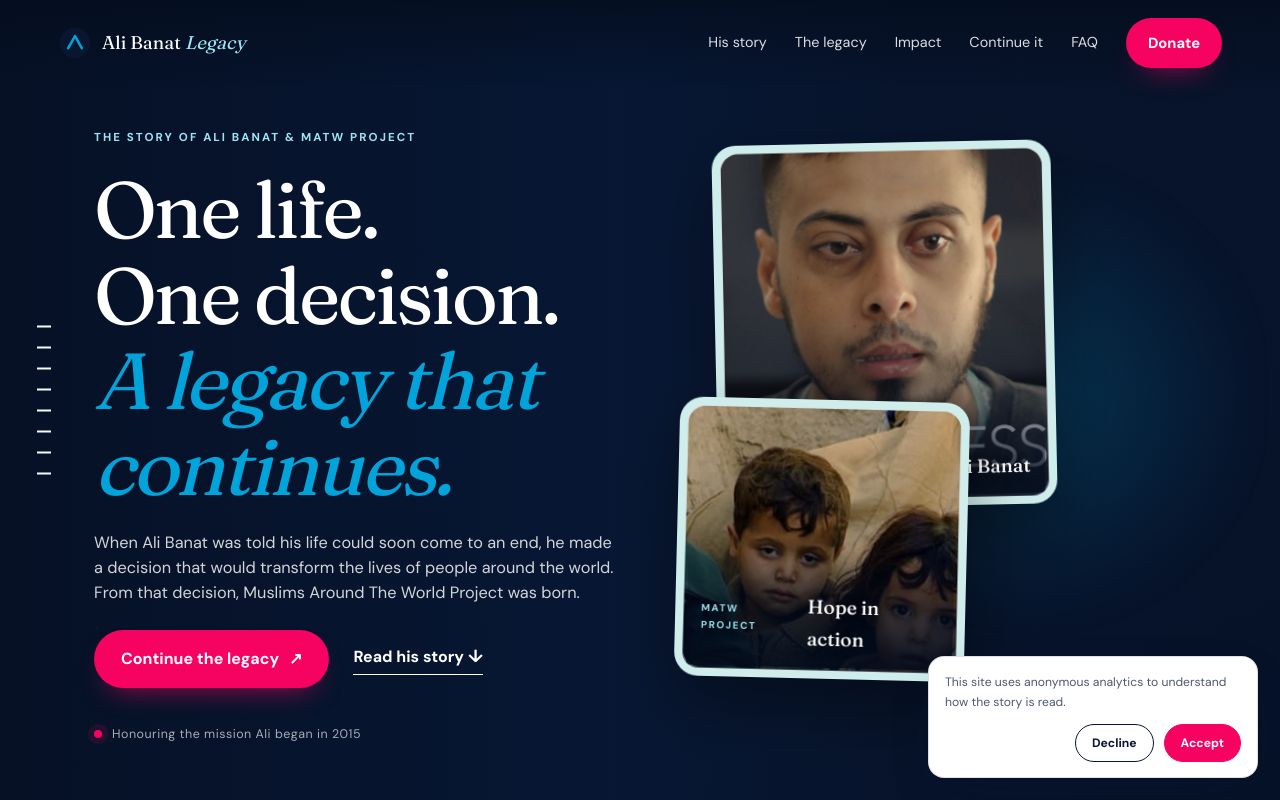
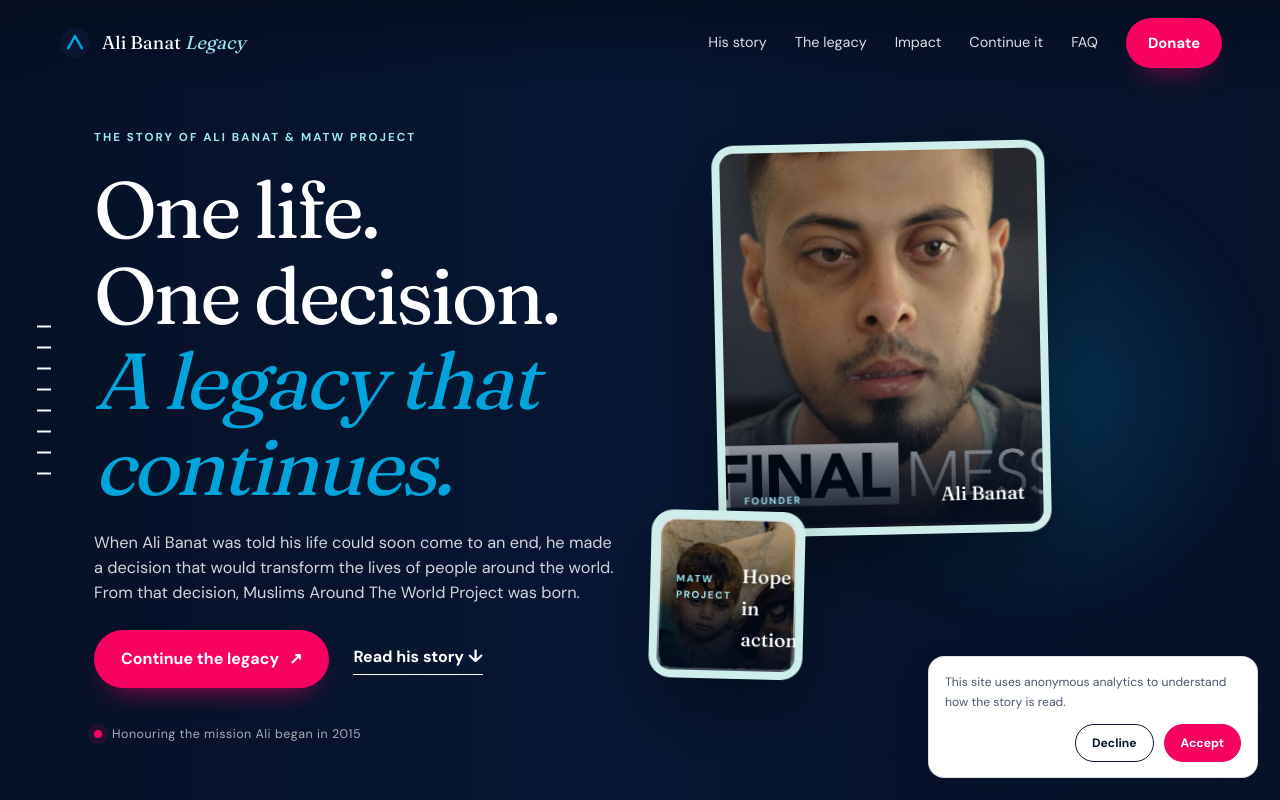
Before and after one commit to 292akhil2929-cmyk/ali-banat-legacy-redesign, a Next.js app: page / in a window 1280 px wide. Shown: the top 800 px of the page. Built offline with nearby package versions, Linux system fonts and the light colour scheme.

Commit message:
Polish hero visual hierarchy

```diff
--- a/app/overrides.css
+++ b/app/overrides.css
@@ -144,3 +144,11 @@
 .chapter-rail-item:focus-visible{outline:1px solid currentColor;outline-offset:5px}
 @media(max-width:900px){.hero-collage{right:28px;opacity:.92}.hero-photo-founder{width:260px;height:350px}.hero-photo-impact{width:165px;height:205px}}
 @media(max-width:680px){.hero-collage{width:178px;height:235px;right:12px;bottom:22px;transform:none}.hero-photo-founder{width:132px;height:185px}.hero-photo-impact{width:92px;height:112px;left:-5px}.hero-photo{padding:4px;border-radius:15px}.hero-photo img{border-radius:11px}.chapter-one-image{aspect-ratio:4/5;max-width:none}.chapter-one-subtitle{font-size:.82rem}.chapter-one-subtitle span{font-size:.72rem}}
+
+/* Keep the collage deliberately asymmetric: a portrait-led story with one quiet human detail. */
+@media (min-width:681px){
+  .hero-photo{padding:5px;border-color:rgba(222,246,248,.38);border-radius:22px}
+  .hero-photo img{border-radius:16px}
+  .hero-photo-founder{width:clamp(270px,26vw,375px)!important;height:clamp(360px,49vh,510px)!important;right:0;z-index:2}
+  .hero-photo-impact{width:clamp(125px,12vw,178px)!important;height:clamp(160px,21vh,232px)!important;bottom:-1%;left:-10%;z-index:3}
+}
```
